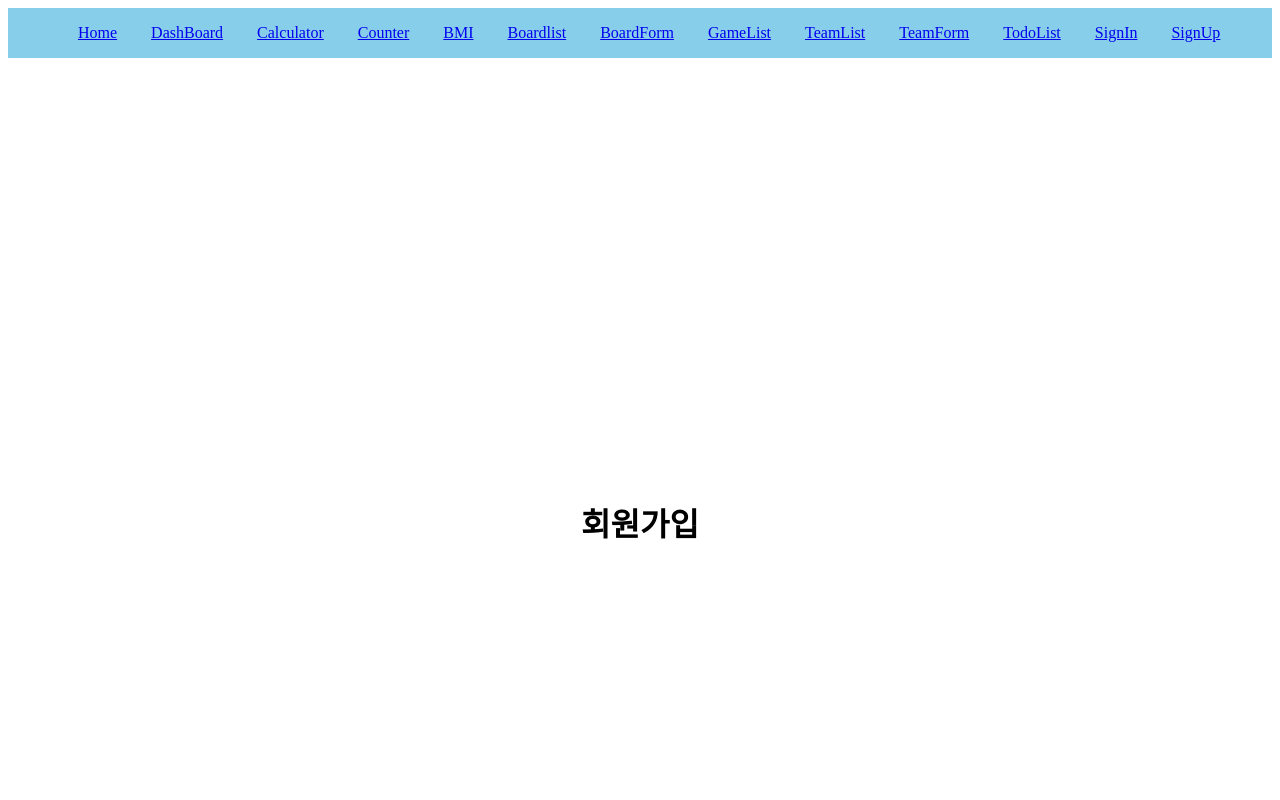
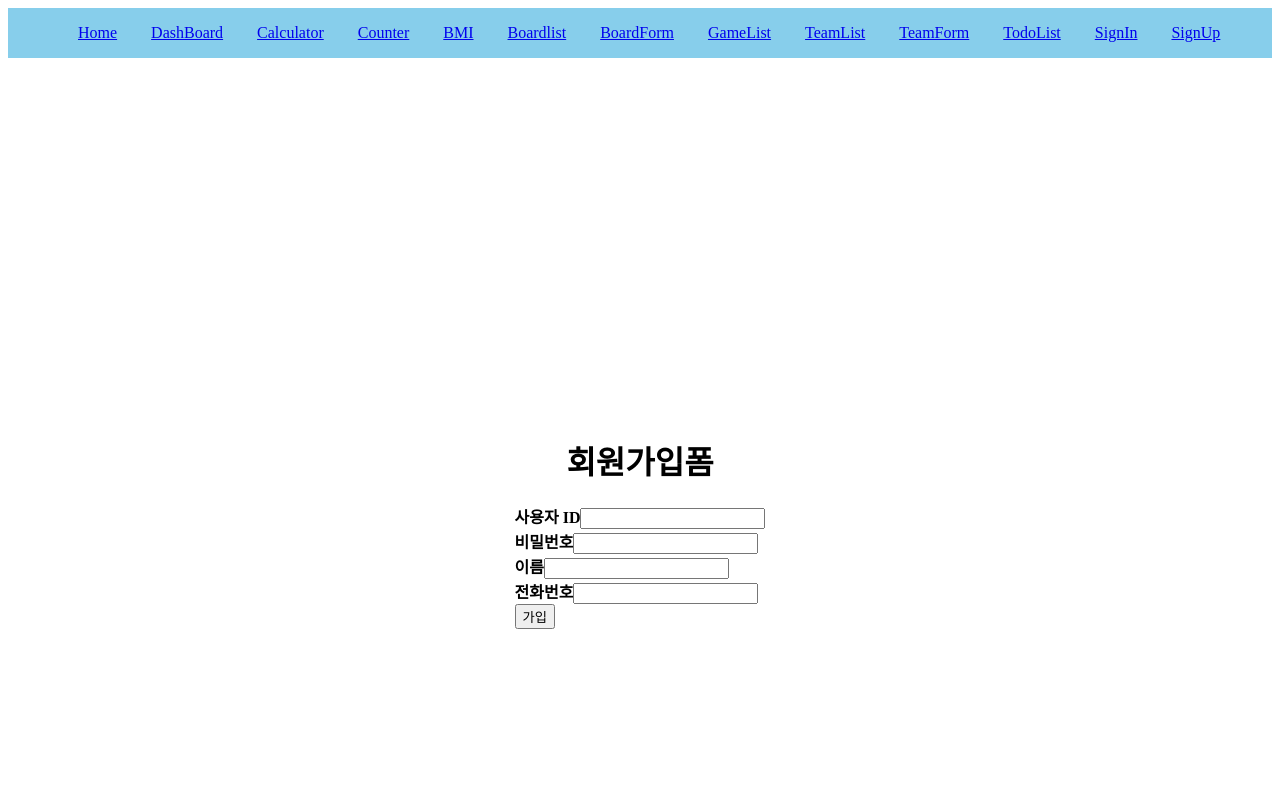
Before and after one commit to meanseo/msa-soccer-next-ts, a Next.js app: page /user/sign-up in a window 1280 px wide. Shown: the top 800 px of the page. Built offline with nearby package versions, Linux system fonts and the light colour scheme.

Commit message:
2022-04-05 16:45 라우팅

```diff
--- a/pages/basic/bmi.js
+++ b/pages/basic/bmi.js
@@ -3,17 +3,17 @@ import React, {useState} from "react"
 
 
 export default function Bmi (){
+    const proxy = 'http://localhost:5000'
     const [inputs, setInputs] = useState({})
-    const {name, weight, height} = inputs;
 
-     const handleChange = e => {
+    const handleChange = e => {
          e.preventDefault()
          const {value, name} = e.target;
          setInputs({...inputs, [name]:value})
     }
     const handleSubmit = e => {
         e.preventDefault()
-        axios.post('http://localhost:5000/api/basic/bmi',  inputs)
+        axios.post(proxy+'/api/basic/bmi',  inputs)
         .then(res => {
             const bmi = res.data
             document.getElementById('result-span').innerHTML = `
--- a/pages/basic/calc.js
+++ b/pages/basic/calc.js
@@ -4,7 +4,6 @@ import React, {useState} from "react"
 export default function Calc(){
 
     const [inputs, setInputs] = useState({})
-    const {num1, num2, opcode} = inputs;
 
     const handleChange = e =>{
         e.preventDefault()
--- a/pages/user/sign-up.js
+++ b/pages/user/sign-up.js
@@ -1,6 +1,49 @@
-export default function SingUp(){
+import axios from "axios";
+import { useState } from "react"
+
+export default function SignUp(){
+
+    const [inputs, setInputs] = useState({})
+
+    const handleChange = e =>{
+        e.preventDefault();
+        const {name, value} = e.target;
+        setInputs({...inputs, [name]:value})
+    }
+
+    const handleSubmit = e =>{
+        e.preventDefault();
+        axios.post('http://localhost:5000/api/user/sign-up', inputs)
+        .then(res=>{
+            const result = res.data
+            document.getElementById('result-span').innerHTML=`
+            <h3> ${result}님, 회원가입 축하합니다.</h3>
+            `
+        })
+        .catch(err =>alert(err))
+    }
+
     return (<>
-        <h1>회원가입</h1></>
+    <h1>회원가입폼</h1>
+    <form action="" onSubmit={handleSubmit}>
 
+    <div>
+    <label><b>사용자 ID</b></label>
+    <input type="text" name='username' onChange={handleChange}/><br />
+
+    <label htmlFor=""><b>비밀번호</b></label>
+    <input type="text" name='password' onChange={handleChange}/><br />
+
+    <label><b>이름</b></label>
+    <input type="text" name='name' onChange={handleChange}/><br />
+
+    <label><b>전화번호</b></label>
+    <input type="text" name='telephone' onChange={handleChange}/><br />
+
+    <input type='submit' value='가입'></input><br />
+    </div>
+    <div><span id ='result-span'></span></div>
+    </form>
+    </>
     )
 }
```
